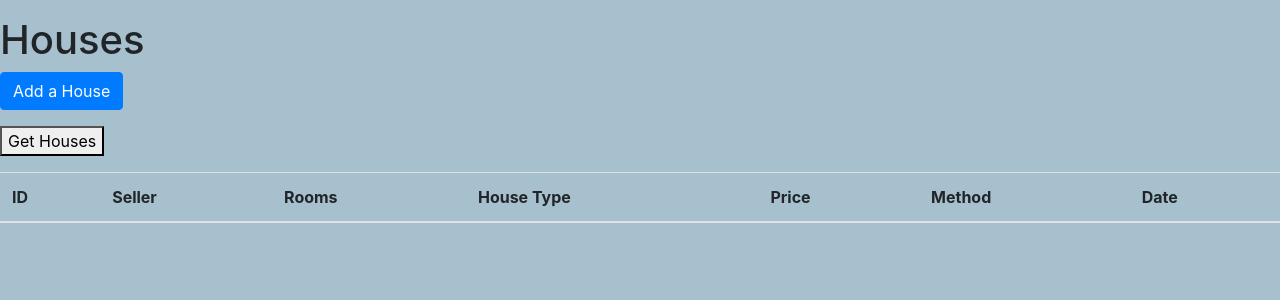
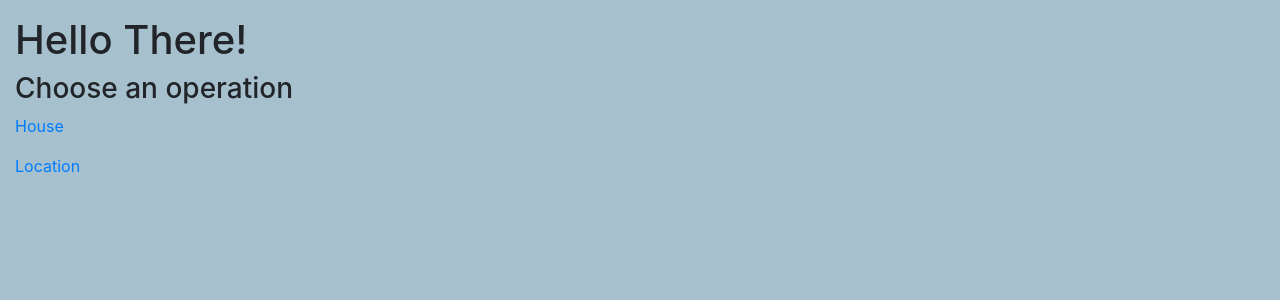
Before and after one commit to egimoro/Melhouse, a Django app: page / in a window 1280 px wide. Shown: the part 48-348 px from the top of the page. Run offline with Django 3.2, Linux system fonts and the light colour scheme; lists and menus that the app fills with data are empty; some libraries are stand-ins or nearby versions.

Commit message:
Completed CRUD operations successfully

```diff
--- a/melajax/static/js/form.js
+++ b/melajax/static/js/form.js
@@ -263,38 +263,41 @@ loadData1 = () =>{
 
 Update1 = () =>{
 
-    var id = $('#id_formhse').val();
+    var id = $('#id_formloc').val();
 
-    var formData = {
-        seller: $('#id_seller').val(),
+    var formData1 = {
+        suburb: $('#id_suburb').val(),
+        address: $('#id_address').val(),
+        postcode: $('#id_postcode').val(),
+        regionname: $('#id_regionname').val(),
+        propertycount: $('#id_propertycount').val(),
+        distance: $('#id_distance').val(),
+        councilarea: $('#id_councilarea').val(),
+        house: $('#id_house').val()
 
-
-        rooms: $('#id_rooms').val(),
-        house_type: $('#id_house_type').val(),
-        price: $('#id_price').val(),
-        method: $('#id_method').val(),
-        date: $('#id_date').val()
 
 
     };
 
     $.ajax({
         headers: {'X-CSRFToken': csrftoken},
-        url: '/house/update/' +id,
-        data: formData,
+        url: '/location/update/' + id,
+        data: formData1,
         type: 'POST',
         dataType: 'json',
         success: (data) =>{
             console.log(data);
-            loadData();
-            alert('House successfully updated');
+            loadData1();
+            alert('Location successfully updated');
             $('#myModal').modal('hide');
-            $('#id_seller').val('');
-            $('#id_rooms').val('');
-             $('#id_house_type').val('');
-             $('#id_price').val('');
-            $('#id_method').val('');
-             $('#id_date').val('');
+            $('#id_suburb').val('');
+            $('#id_address').val('');
+            $('#id_postcode').val('');
+            $('#id_regionname').val('');
+            $('#id_propertycount').val('');
+            $('#id_distance').val('');
+            $('#id_councilarea').val('');
+            $('#id_house').val('');
              window.setInterval('refresh()', 9000);
 
 
@@ -346,3 +349,57 @@ $('#btnAdd1').bind('click', (e) =>{
 
   });
 });
+
+getDetail1 = (id) =>{
+    tr_id = '#location-' + id;
+
+    suburb = $(tr_id).find('.t_suburb').text();
+    address = $(tr_id).find('.t_address').text()
+    postcode = $(tr_id).find('.t_postcode').text();
+    regionname = $(tr_id).find('.t_regionname').text();
+    propertycount = $(tr_id).find('.t_propertycount').text();
+    distance = $(tr_id).find('.t_distance').text();
+    councilarea = $(tr_id).find('.t_councilarea').text();
+    sellerh = $(tr_id).find('.t_sellerh').text();
+
+    $('#id_formloc').val(id);
+    $('#id_suburb').val(suburb);
+    $('#id_address').val(address);
+    $('#id_postcode').val(postcode);
+    $('#id_regionname').val(regionname);
+    $('#id_propertycount').val(propertycount);
+    $('#id_distance').val(distance);
+    $('#id_councilarea').val(councilarea);
+    $('#id_house').val(sellerh);
+
+
+    $('#myModal').modal('show');
+    $('#btnAdd1').hide();
+    $('#btnUpdate1').show();
+}
+
+
+Delete1 = (id) =>{
+    var ans = confirm('Are you sure you want to delete this location?');
+
+    if (ans) {
+
+        $.ajax({
+            headers: {'X-CSRFToken': csrftoken},
+            url: '/location/delete/' + id,
+            type: 'POST',
+            dataType: 'json',
+            success: (data) =>{
+                loadData();
+                window.setInterval('refresh()', 2000);
+            },
+            error: (errormessage) =>{
+                alert(errormessage.responseText);
+            }
+
+
+        });
+
+    };
+
+};
--- a/melajax/templates/base.html
+++ b/melajax/templates/base.html
@@ -21,8 +21,11 @@
 
 
 
+  <div class="container-fluid">
     {% block content %}
     {% endblock %}
+  </div>
+
 
     <!-- Optional JavaScript -->
     <!-- jQuery first, then Popper.js, then Bootstrap JS -->
--- a/melajax/templates/melajax/house.html
+++ b/melajax/templates/melajax/house.html
@@ -62,5 +62,5 @@
         </div>
       </div>
 
-
+<span><a href="{% url 'start' %}">Back to start</a></span>
 {% endblock %}
--- a/melajax/templates/melajax/location.html
+++ b/melajax/templates/melajax/location.html
@@ -63,4 +63,6 @@
     </div>
   </div>
 
+<span><a href="{% url 'start' %}">Back to start</a></span>
+
 {%  endblock %}
--- /dev/null
+++ b/melajax/templates/melajax/start.html
@@ -0,0 +1,10 @@
+{%  extends 'base.html' %}
+{% load static %}
+{% block content %}
+
+<h1>Hello There!</h1>
+<h3>Choose an operation</h3>
+<p><a href="{% url 'home' %}">House</a></p>
+<p><a href="{% url 'location_home' %}">Location</a></p>
+
+{% endblock %}
--- a/melajax/urls.py
+++ b/melajax/urls.py
@@ -1,18 +1,23 @@
 from django.urls import path
 from .views import (Home, HouseList, HouseAdd, HouseUpdate,
- HouseDetail, HouseDelete, LocHome, LocationList, LocationAdd)
+ HouseDetail, HouseDelete, LocHome, LocationList, LocationAdd,
+ LocationUpdate, LocationDelete, StartPage)
 
 urlpatterns = [
-    path('', Home.as_view(), name='home'),
+    path('', StartPage.as_view(), name='start'),
+    path('home/', Home.as_view(), name='home'),
+
     path('house/', HouseList.as_view(), name='house_list'),
     path('house/<int:id>/', HouseDetail.as_view(), name='house_detail'),
     path('house/add/', HouseAdd.as_view(), name='house_add'),
     path('house/update/<int:id>', HouseUpdate.as_view(), name='house_update'),
     path('house/delete/<int:id>', HouseDelete.as_view(), name='house_delete'),
+
     path('location/', LocHome.as_view(), name='location_home'),
     path('location/list/', LocationList.as_view(), name='location_list'),
     path('location/add/', LocationAdd.as_view(), name='location_add'),
-
+    path('location/update/<int:id>', LocationUpdate.as_view(), name='location_update'),
+    path('location/delete/<int:id>', LocationDelete.as_view(), name='location_delete' )
 
 
 ]
--- a/melajax/views.py
+++ b/melajax/views.py
@@ -130,3 +130,7 @@ class LocationDelete(View):
         else:
             data['message'] = 'Error!'
         return JsonResponse(data)
+
+
+class StartPage(TemplateView):
+    template_name = 'melajax/start.html'
```
